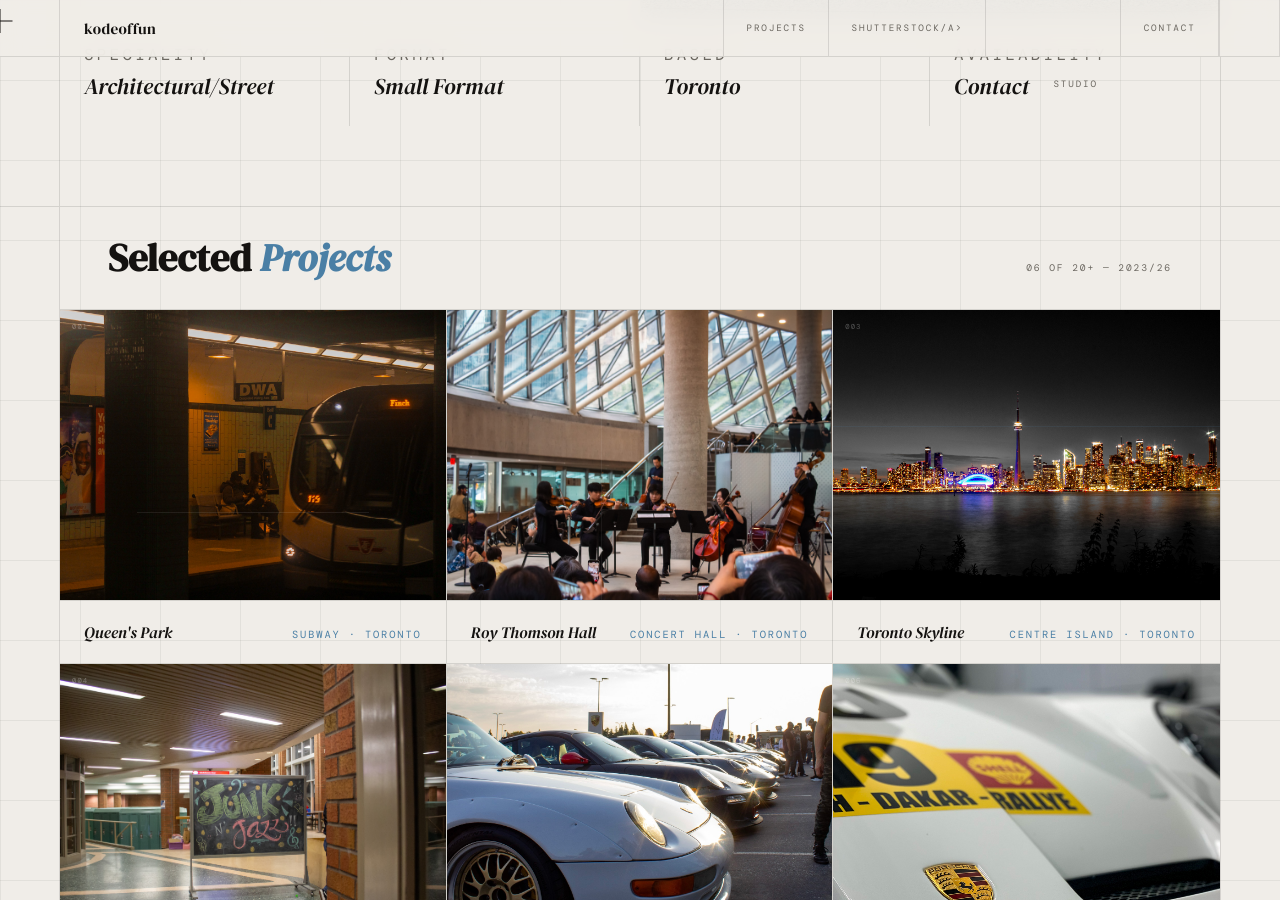
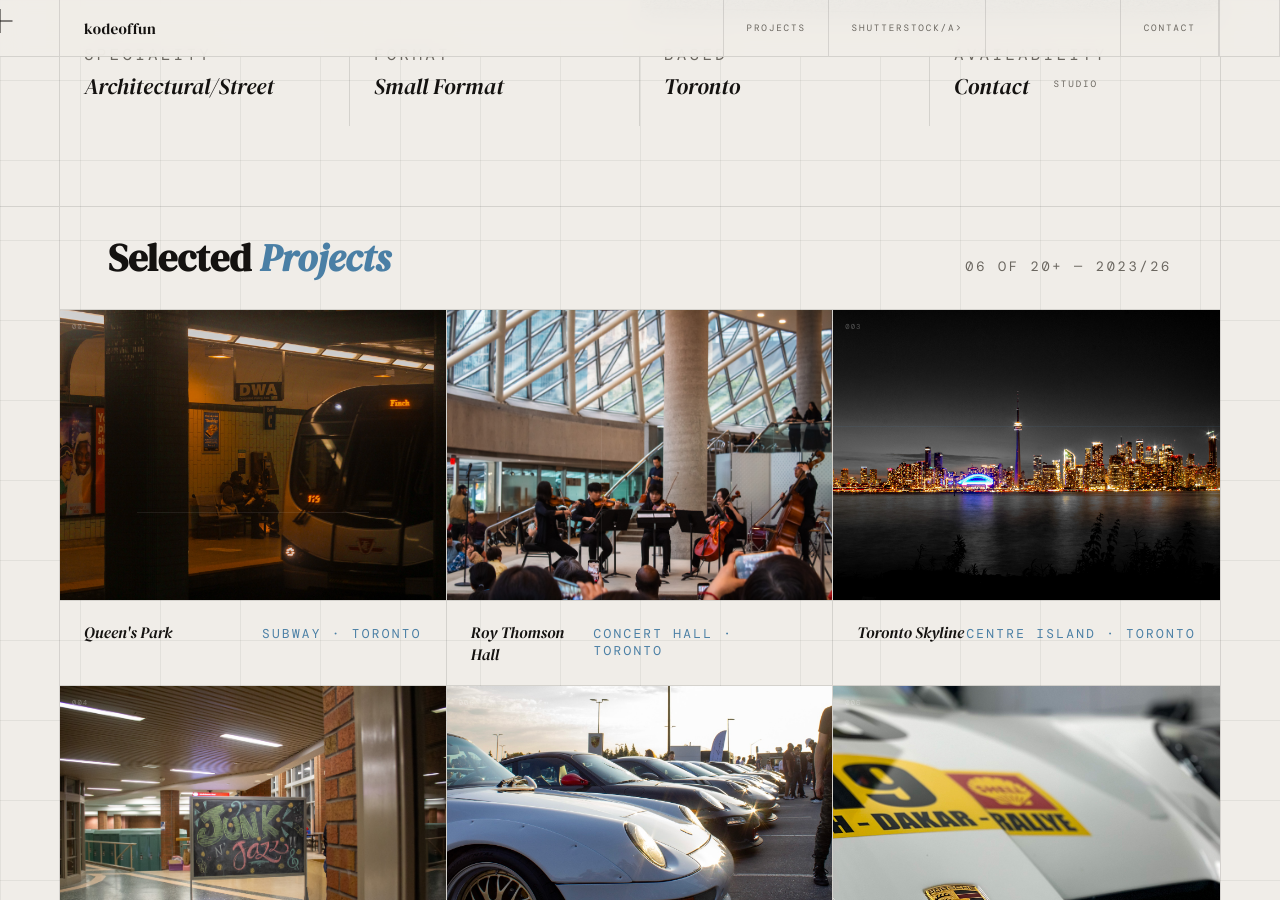
Before and after one commit to kodeoffun/kodeoffun.github.io, a Jekyll site: the page index.html, which Jekyll copies as it is, in a window 1280 px wide and 900 px high, scrolled down 714 px. Built offline with Jekyll 4.4.1, drawn with Linux system fonts in a browser that asks for light colours; some web fonts are replaced.

Commit message:
Update index.html

```diff
--- a/index.html
+++ b/index.html
@@ -283,7 +283,7 @@
     line-height: 1;
   }
   .s-heading em { font-style: italic; color: var(--accent); }
-  .s-meta { font-size: 0.6rem; letter-spacing: 0.2em; text-transform: uppercase; color: var(--steel); }
+  .s-meta { font-size: 0.85rem; letter-spacing: 0.2em; text-transform: uppercase; color: var(--steel); }
 
   /* ── PROJECTS GRID ── */
   .projects-grid {
@@ -334,7 +334,7 @@
     font-size: 1rem; font-style: italic;
   }
   .project-tag {
-    font-size: 0.65rem; letter-spacing: 0.18em; text-transform: uppercase;
+    font-size: 0.8rem; letter-spacing: 0.18em; text-transform: uppercase;
     color: var(--accent);
   }
   .project-num {
```
